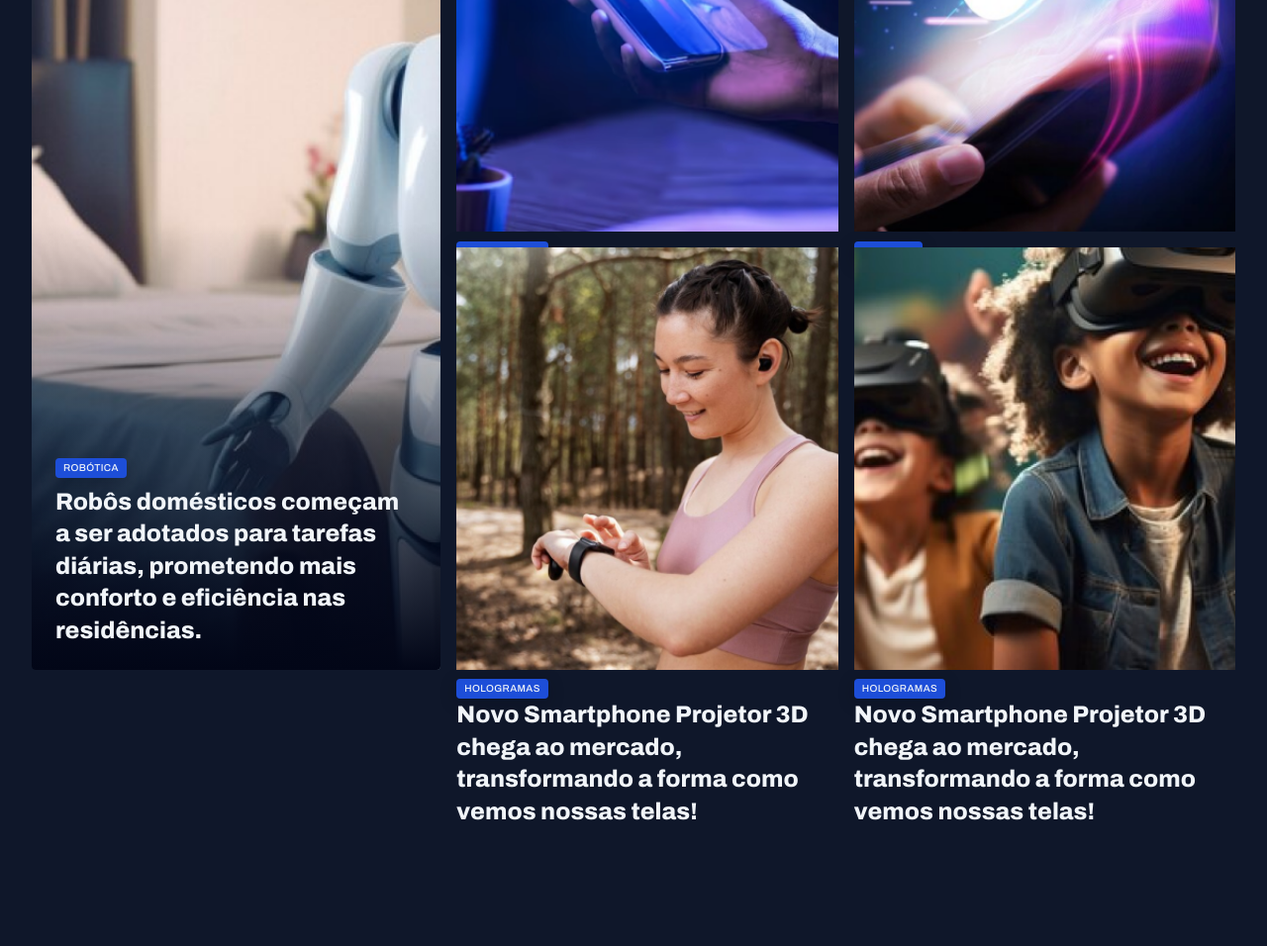
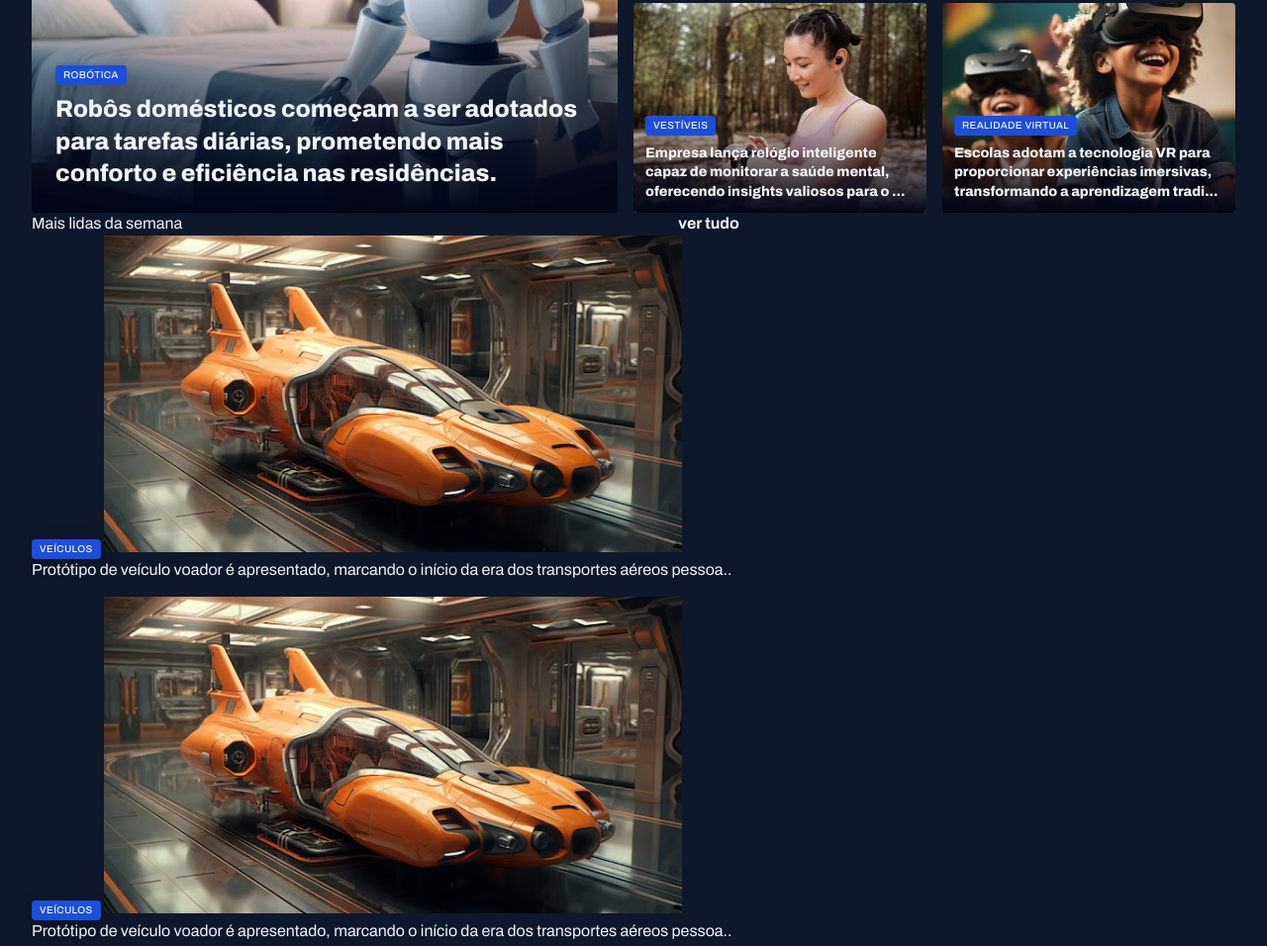
Before and after one commit to Julio-Cesar-Castro/Challenger---NoticePortal, a plain HTML site: page index.html in a window 1280 px wide. Shown: the part 389-1345 px from the top of the page at 99% size. Before the commit the page ends 1225 px from the top, so only its background shows below. Drawn offline with Linux system fonts and the light colour scheme; a web font is replaced by a local one.

Commit message:
structure more read on the week

```diff
--- a/index.html
+++ b/index.html
@@ -50,44 +50,73 @@
       </figure>
 
       <div class="grid grid-cols-2 gap-16">
-        <figure>
+        <figure class="card">
           <img src="assets/images/Image 02.png" alt="Novo Smartphone Projetor 3D chega ao mercado, transformando a forma como vemos nossas telas!">
 
           <figcaption>
             <span class="content-tag">hologramas</span>
-            <h2 class="text-2xl">Novo Smartphone Projetor 3D chega ao mercado, transformando a forma como vemos nossas telas!</h2>
+            <h2 class="text-lg">Novo Smartphone Projetor 3D chega ao mercado, transformando a forma como vemos nossas telas!</h2>
           </figcaption>
         </figure>
 
-        <figure>
-          <img src="assets/images/Image 03.png" alt="">
+        <figure class="card">
+          <img src="assets/images/Image 03.png" alt="Tecnologia 6G chega às metrópoles brasileiras, prometendo revolucionar a forma como vivemos e nos comunicamos.">
 
           <figcaption>
             <span class="content-tag">internet</span>
-            <h2 class="text-2xl">Tecnologia 6G chega às metrópoles brasileiras, prometendo revolucionar a forma como vivemos e nos comunicamos.</h2>
+            <h2 class="text-lg">Tecnologia 6G chega às metrópoles brasileiras, prometendo revolucionar a forma como vivemos e nos comuni...</h2>
           </figcaption>
         </figure>
 
-        <figure>
-          <img src="assets/images/Image 04.png" alt="">
+        <figure class="card">
+          <img src="assets/images/Image 04.png" alt="Empresa lança relógio inteligente capaz de monitorar a saúde mental, oferecendo insights valiosos para o bem-estar pessoal.">
 
           <figcaption>
-            <span class="content-tag">hologramas</span>
-            <h2 class="text-2xl">Novo Smartphone Projetor 3D chega ao mercado, transformando a forma como vemos nossas telas!</h2>
+            <span class="content-tag">vestíveis</span>
+            <h2 class="text-lg">Empresa lança relógio inteligente capaz de monitorar a saúde mental, oferecendo insights valiosos para o ...
+            </h2>
           </figcaption>
         </figure>
 
-        <figure>
-          <img src="assets/images/Image 05.png" alt="">
+        <figure class="card">
+          <img src="assets/images/Image 05.png" alt="Escolas adotam a tecnologia VR para proporcionar experiências imersivas, transformando a aprendizagem tradicional.">
 
           <figcaption>
-            <span class="content-tag">hologramas</span>
-            <h2 class="text-2xl">Novo Smartphone Projetor 3D chega ao mercado, transformando a forma como vemos nossas telas!</h2>
+            <span class="content-tag">realidade virtual</span>
+            <h2 class="text-lg">Escolas adotam a tecnologia VR para proporcionar experiências imersivas, transformando a aprendizagem tradi...</h2>
           </figcaption>
         </figure>
 
       </div>
     </section>
+
+    <section id="weekly" >
+      <header class="grid grid-flow-col">
+        <h3>Mais lidas da semana</h3>
+        <a href="#" class="grid grid-fow-col">
+          <strong>ver tudo</strong>
+          <span></span>
+        </a>
+      </header>
+
+      <div class="grid gap-16">
+        <figure>
+          <span class="content-tag">veículos</span>
+          <img src="assets/images/Image 06.png" alt="">
+          <p>Protótipo de veículo voador é apresentado, marcando o início da era dos transportes aéreos pessoa..</p>
+        </figure>
+        <figure>
+          <span class="content-tag">veículos</span>
+          <img src="assets/images/Image 06.png" alt="">
+          <p>Protótipo de veículo voador é apresentado, marcando o início da era dos transportes aéreos pessoa..</p>
+        </figure>
+        <figure>
+          <span class="content-tag">veículos</span>
+          <img src="assets/images/Image 06.png" alt="">
+          <p>Protótipo de veículo voador é apresentado, marcando o início da era dos transportes aéreos pessoa..</p>
+        </figure>
+      </div>
+    </section>
   </main>
 </body>
 </html>
```
